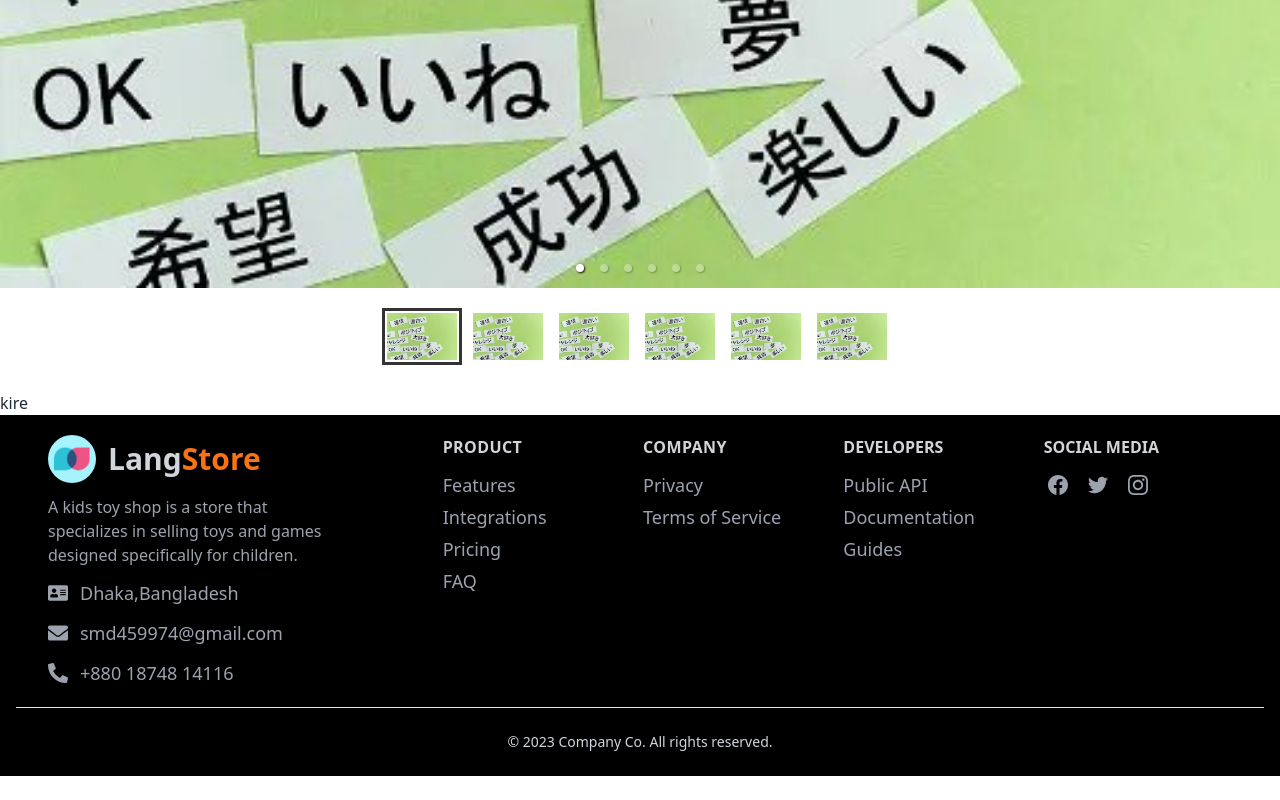
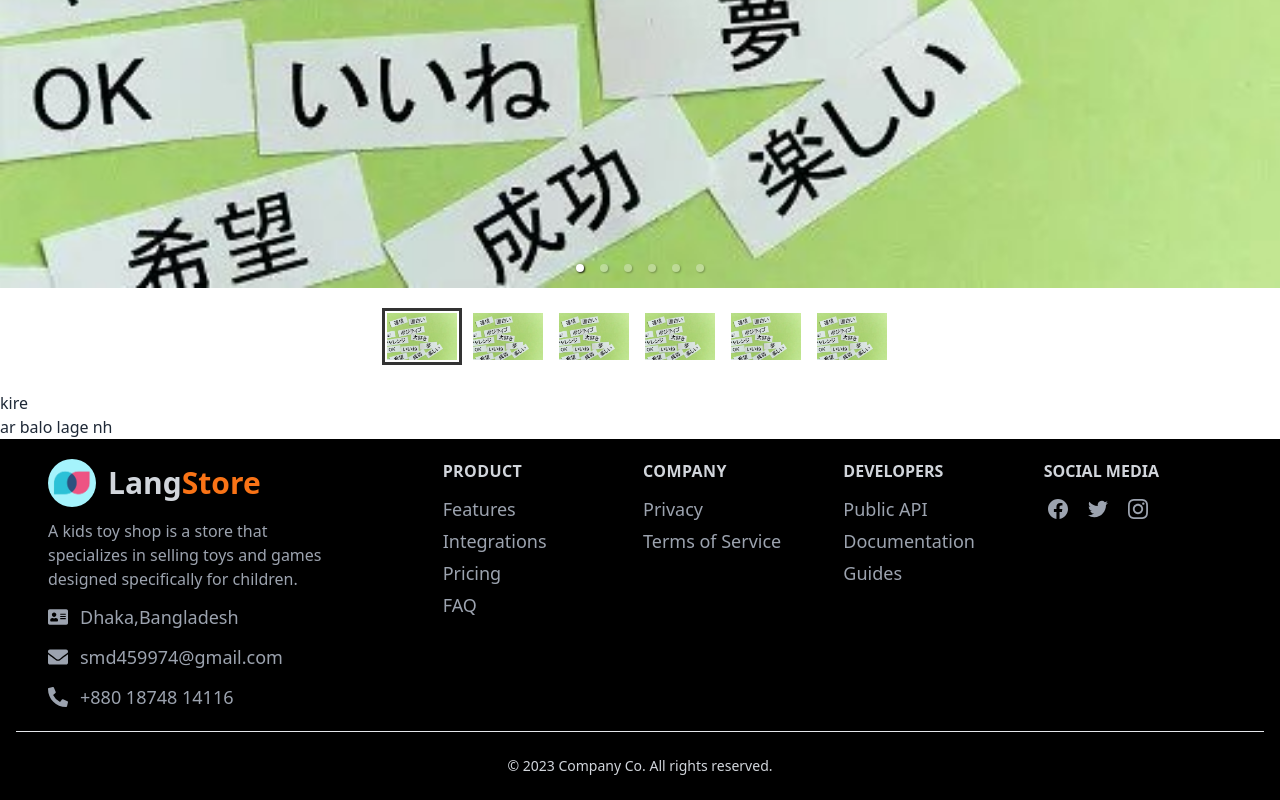
Before and after one commit to Salauddin98/SportsHub-Client-Site, a React (Vite) app: page / in a window 1280 px wide. Shown: the part 654-1454 px from the top of the page. Before the commit the page ends 1430 px from the top, so only its background shows below. Built offline with nearby package versions, Linux system fonts and the light colour scheme; no server answers.

Commit message:
added some items

```diff
--- a/src/page/Home/Home/Home.jsx
+++ b/src/page/Home/Home/Home.jsx
@@ -5,6 +5,7 @@ const Home = () => {
     <div>
       <Banner></Banner>
       <h1>kire</h1>
+      <p>ar balo lage nh</p>
     </div>
   );
 };
```
